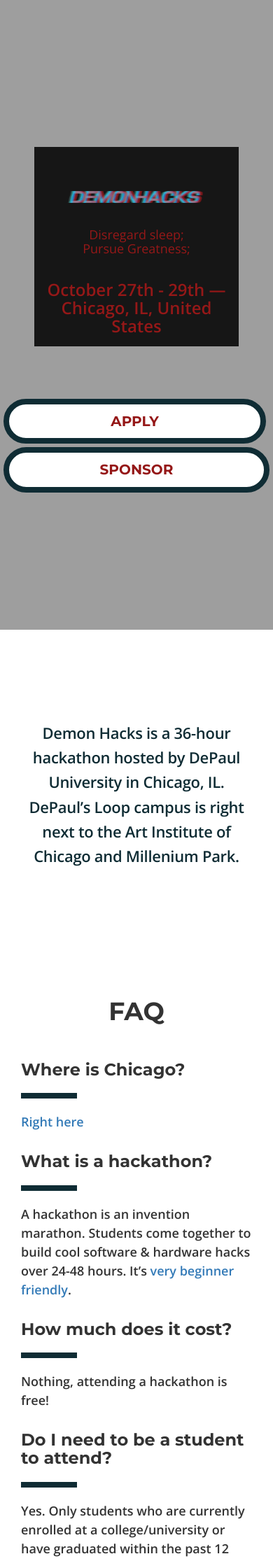
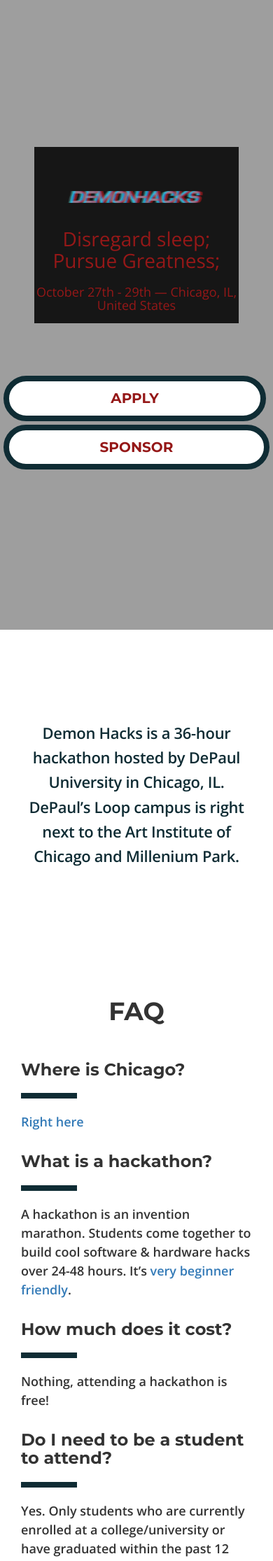
Before and after one commit to eselenic/demonhacks, a Jekyll site: the page built from index.html, in a window 390 px wide. Shown: the top 2231 px of the page at 70% size. Built offline with Jekyll 4.4.1, drawn with Linux system fonts in a browser that asks for light colours; nearby versions of some CDN libraries; grey boxes are pictures that could not be loaded.

Commit message:
Playing with mobile header.

```diff
--- a/css/original.css
+++ b/css/original.css
@@ -374,7 +374,7 @@
     margin-top: 0;
 }
 /*Style*/
-.hero .wrapper h2 {
+.hero .wrapper h3 {
     font-size: 18px;
     font-weight: 500;
     padding-bottom: 15px;
```
